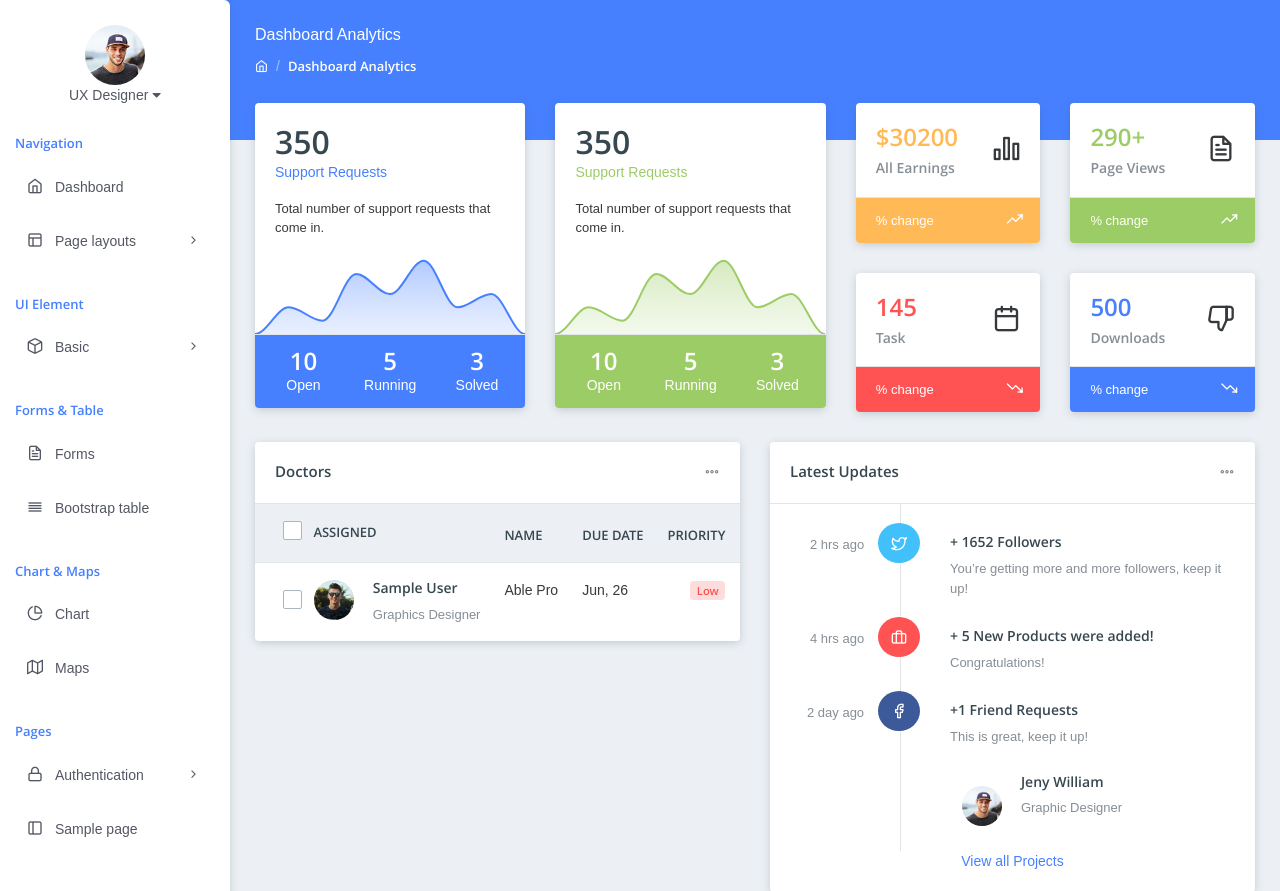
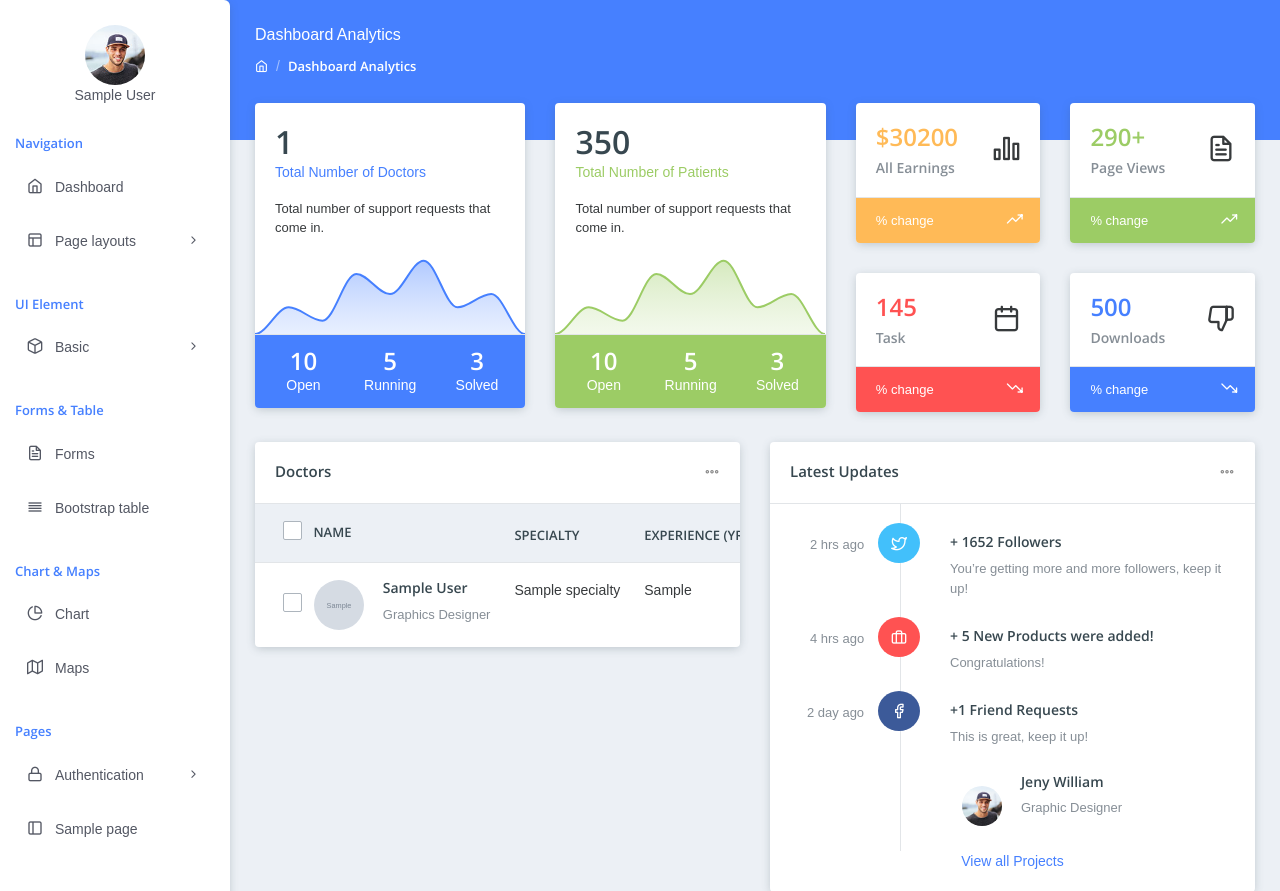
Before and after one commit to AlphaCodz/Panel, a Django app: page /app/ in a window 1280 px wide. Shown: the part 50-941 px from the top of the page. Run offline with Django 4.2, Linux system fonts and the light colour scheme; tables that the repository leaves empty hold one stand-in row (values such as "Sample post"); grey boxes marked "Sample" are stand-in pictures; a database or web service that is not in the repository returns one stand-in record (values such as "Sample title"); data that the repository does not hold is empty; some libraries are stand-ins or nearby versions; some web fonts are replaced.

Commit message:
Index Data

```diff
--- a/Medadmin/app/templates/basic_files/index.html
+++ b/Medadmin/app/templates/basic_files/index.html
@@ -21,15 +21,8 @@
 					<div class="main-menu-header">
 						<img class="img-radius" src="{% static 'dist/assets/images/user/avatar-2.jpg' %}" alt="User-Profile-Image">
 						<div class="user-details">
-							<div id="more-details">UX Designer <i class="fa fa-caret-down"></i></div>
+							<div id="more-details">{{user.first_name}} {{user.last_name}}</div>
 						</div>
-					</div>
-					<div class="collapse" id="nav-user-link">
-						<ul class="list-unstyled">
-							<li class="list-group-item"><a href="user-profile.html"><i class="feather icon-user m-r-5"></i>View Profile</a></li>
-							<li class="list-group-item"><a href="#!"><i class="feather icon-settings m-r-5"></i>Settings</a></li>
-							<li class="list-group-item"><a href="auth-normal-sign-in.html"><i class="feather icon-log-out m-r-5"></i>Logout</a></li>
-						</ul>
 					</div>
 				</div>
 
@@ -253,8 +246,9 @@
                     <div class="col-sm-6">
                         <div class="card support-bar overflow-hidden">
                             <div class="card-body pb-0">
-                                <h2 class="m-0">350</h2>
-                                <span class="text-c-blue">Support Requests</span>
+
+                                <h2 class="m-0">{{total_no_of_docs}}</h2>
+                                <span class="text-c-blue">Total Number of Doctors</span>
                                 <p class="mb-3 mt-3">Total number of support requests that come in.</p>
                             </div>
                             <div id="support-chart"></div>
@@ -280,7 +274,7 @@
                         <div class="card support-bar overflow-hidden">
                             <div class="card-body pb-0">
                                 <h2 class="m-0">350</h2>
-                                <span class="text-c-green">Support Requests</span>
+                                <span class="text-c-green">Total Number of Patients</span>
                                 <p class="mb-3 mt-3">Total number of support requests that come in.</p>
                             </div>
                             <div id="support-chart1"></div>
@@ -442,15 +436,15 @@
                                                     <span class="custom-control-label"></span>
                                                 </label>
                                             </div>
-                                            Assigned
+                                            Name
                                         </th>
-                                        <th>Name</th>
-                                        <th>Due Date</th>
+                                        <th>Specialty</th>
+                                        <th>Experience (Yrs)</th>
                                         <th class="text-right">Priority</th>
                                     </tr>
                                 </thead>
                                 <tbody>
-                                    {% for docs in data %}
+                                    {% for doc in docs %}
                                     <tr>
                                         <td>
                                             <div class="chk-option">
@@ -460,16 +454,21 @@
                                                 </label>
                                             </div>
                                             <div class="d-inline-block align-middle">
-                                                <img src="{% static 'dist/assets/images/user/avatar-4.jpg' %}" alt="user image" class="img-radius wid-40 align-top m-r-15">
+                                                <img src="{{doc.profile_image}}" style="border-radius: 50%; width: 50px; height: 50px;" alt="user image" class="img-radius wid-40 align-top m-r-15">
                                                 <div class="d-inline-block">
-                                                    <h6>{{docs.first_name}} {{docs.last_name}}</h6>
+                                                    <h6>{{doc.first_name}} {{doc.last_name}}</h6>
                                                     <p class="text-muted m-b-0">Graphics Designer</p>
                                                 </div>
                                             </div>
                                         </td>
-                                        <td>Able Pro</td>
-                                        <td>Jun, 26</td>
-                                        <td class="text-right"><label class="badge badge-light-danger">Low</label></td>
+                                        {% if doc.specialty == "OTHER" %}
+                                            <td>{{doc.other}}</td>
+                                        {% else %}
+                                            <td>{{doc.specialty}}</td>
+                                        {% endif %}
+
+                                        <td>{{doc.years_of_experience}}</td>
+                                        <td class="text-right"><label class="badge badge-light-success">High</label></td>
                                     </tr>
                                     {% endfor %}
 
--- a/Medadmin/app/urls.py
+++ b/Medadmin/app/urls.py
@@ -1,5 +1,6 @@
 from django.urls import path, re_path
 from . import views
+# from .views import AppViews
 
 app_name = "app"
 
--- a/Medadmin/app/views.py
+++ b/Medadmin/app/views.py
@@ -1,22 +1,40 @@
-from django.shortcuts import render, redirect
+from django.shortcuts import render, redirect, HttpResponse
 import requests
 from .models import PrimaryUser
 import re
-from django.contrib import messages
+from django.contrib import messages, auth
+from django.contrib.auth.hashers import check_password
 
 # Create your views here.
+
+import requests
+
 def index(request):
-    # get all doctors
-    url = "https://medico-production-fa1c.up.railway.app/api/all/docs"
+    token = "eyJhbGciOiJIUzI1NiIsInR5cCI6IkpXVCJ9.eyJ0b2tlbl90eXBlIjoiYWNjZXNzIiwiZXhwIjoxMDMyMzk3MDgxMiwiaWF0IjoxNjgzOTcwODEyLCJqdGkiOiI1ZjMwNzE4Y2Y3NDg0MGNmYTRmOTUxY2QwYzEzN2I3NiIsInVzZXJfaWQiOjg2fQ.dvgBFacSU6w4z5AHN0MQls6DvKEk-PwrbX1tgikR8Wk"
+    headers = {'Authorization' : f'Bearer {token}'}
 
-    # Get doc data
-    response = requests.get(url)
-    data = response.json()
+    user_url = "https://medico-production-fa1c.up.railway.app/api/admin/data"
+    doc_data_url = "https://medico-production-fa1c.up.railway.app/api/all/docs"
 
-    return render(request, "basic_files/index.html", {"data":data})
+    user_response = requests.get(user_url, headers=headers)
+    doc_data_url = requests.get(doc_data_url, headers=headers)
+    if user_response.status_code == 200 and doc_data_url.status_code == 200:
+        user_data = user_response.json().get('admin')
+        doc_data = doc_data_url.json().get('doctors')
+        # Total Number of Doctors
 
-def signin(request):
-    return render(request, "basic_files/auth-signin.html")
+        doc_count = len(doc_data)
+        # doc_data_url =
+        context = {
+            "user": user_data,
+            "docs": doc_data,
+            "total_no_of_docs": doc_count
+        }
+        return render(request, "basic_files/index.html", context)
+    else:
+        print("Error: Failed to Retrieve data")
+        return HttpResponse("Failed to retrieve data")
+
 
 def signup(request):
     if request.method == "POST":
@@ -46,6 +64,11 @@ def signup(request):
             messages.error(request, "Sorry! The email is already registered")
             return redirect("app:signup")
 
+        # Check if Staff Number Exists
+        if PrimaryUser.objects.filter(staff_number=staff_number).exists():
+            messages.error(request, "Staff already exists")
+            return redirect("app:signup")
+
         # Create new user
         admin = PrimaryUser(first_name=first_name, last_name=last_name, email=email, staff_number=staff_number)
         admin.set_password(password)
@@ -54,3 +77,31 @@ def signup(request):
         return redirect("app:signin")
 
     return render(request, "basic_files/auth-signup.html")
+
+def signin(request):
+    if request.method == "POST":
+        url = "https://medico-production-fa1c.up.railway.app/api/login"
+        email = request.POST["email"]
+        password = request.POST["password"]
+
+        # DICTIONARY DATA
+        data = {
+            "email":email,
+            "password":password
+        }
+        # make a POST request to the API endpoint with the data
+        response = requests.post(url, data=data)
+
+        # check response status
+        if response.status_code == 200:
+            token = response.json().get("token")
+            messages.success(request, "Login Successful")
+            return redirect("app:index")
+        else:
+            # Login Failed
+            error_message = response.json().get("error")
+            messages.error(request, error_message)
+            print(f"Login failed: {error_message}")
+            return redirect("app:signin")
+
+    return render(request, "basic_files/auth-signin.html")
```
